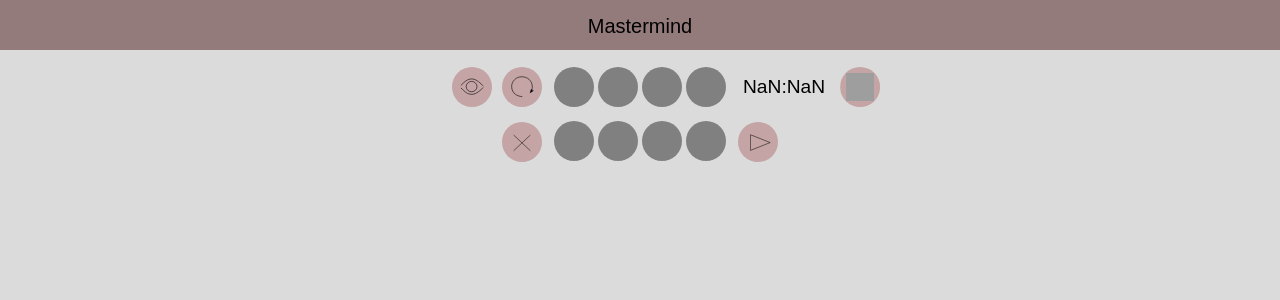
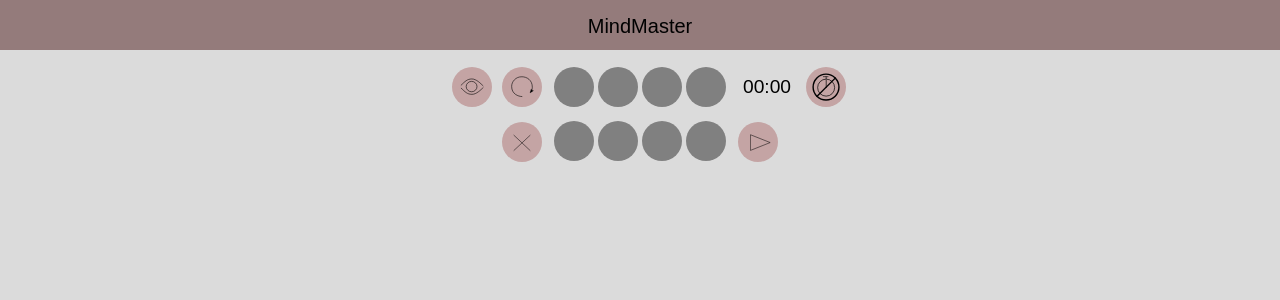
Before and after one commit to IvanHeriver/mm, a React (Create React App) app: page / in a window 1280 px wide. Shown: the top 300 px of the page. Built offline with nearby package versions, Linux system fonts and the light colour scheme; grey boxes are pictures that could not be loaded.

Commit message:
timer + number of guesses

```diff
--- a/src/Mastermind.js
+++ b/src/Mastermind.js
@@ -1,4 +1,4 @@
-import React, {useState} from "react";
+import React, {useState, useEffect} from "react";
 import "./Mastermind.css"
 import {randomGuess, checkGuess} from "./game_logic/utils";
 import {MMtoGuess, MMguessBuilder, MMguess} from "./MastermindComp";
@@ -53,34 +53,49 @@
     const [guesses, setGuesses] = useState([]);
     const [currentGuess, setCurrentGuess] = useState(Array(gameDim.holes).fill(0))
 
-    const [configOn, setConfigOn] = useState(false);
+    const [time, setTime] = useState(0);
+    const [timer, setTimer] = useState(null);
+
+    const resetTimer = () => {
+        setTime(0);
+    }
+    const startTimer = () => {
+        setTimer(setInterval(()=>{
+            setTime(t=>t+1)
+        }, 1000))
+    }
+    const stopTimer = () => {
+        clearInterval(timer)
+    }
 
     const onNewGame = () => {
         setGuesses([])
         setCurrentGuess(Array(gameDim.holes).fill(0))
         setToGuess(randomGuess(gameDim.holes, gameDim.colors))
         setGameOver(false)
+        resetTimer();
     }
 
     const onGiveUp = () => {
         setGameOver(true)
+        stopTimer();
     }
     const onSubmitGuess = (g) => {
+        if (guesses.length === 0) startTimer();
         const guessRes = checkGuess(g, toGuess)
         if (guessRes.gcgp === toGuess.length) {
             setGameOver(true);
+            stopTimer();
         }
         setGuesses(pG => {
             return ([...pG, {g: g, r:guessRes}])
         })
     }
 
-
-
     return (
-        <div className="mm-app-container" config={configOn.toString()}>
+        <div className="mm-app-container">
             <div className="title">
-                Mastermind
+                MindMaster
             </div>
             <div className="game-config-container">
                 <div className="game">
@@ -90,6 +105,7 @@
                     colorOptions={colorOptions}
                     onNewGame={onNewGame}
                     onGiveUp={onGiveUp}
+                    time={time}
                     />
                     {/* guesses */}
                     {guesses.map((e, i)=> {
@@ -97,7 +113,9 @@
                             <MMguess key={i}
                             colors={e.g}
                             result={e.r}
-                            colorOptions={colorOptions} />
+                            colorOptions={colorOptions}
+                            number={i + 1}
+                             />
                         )
                     })}
                     {/* new guess */}
```
Also changed, not shown: src/img/notimer_img.svg (added), src/img/timer_img.svg (added).
